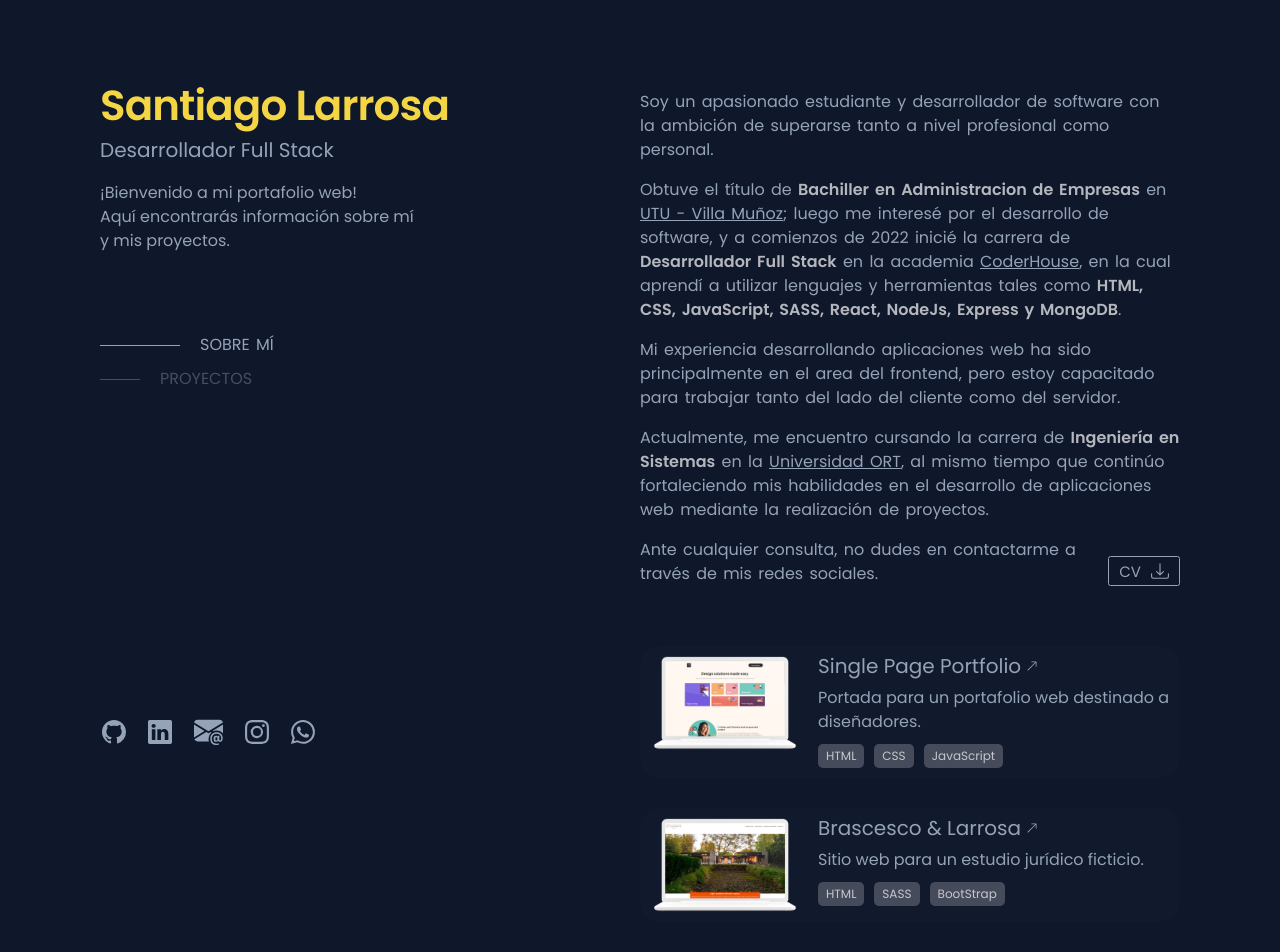
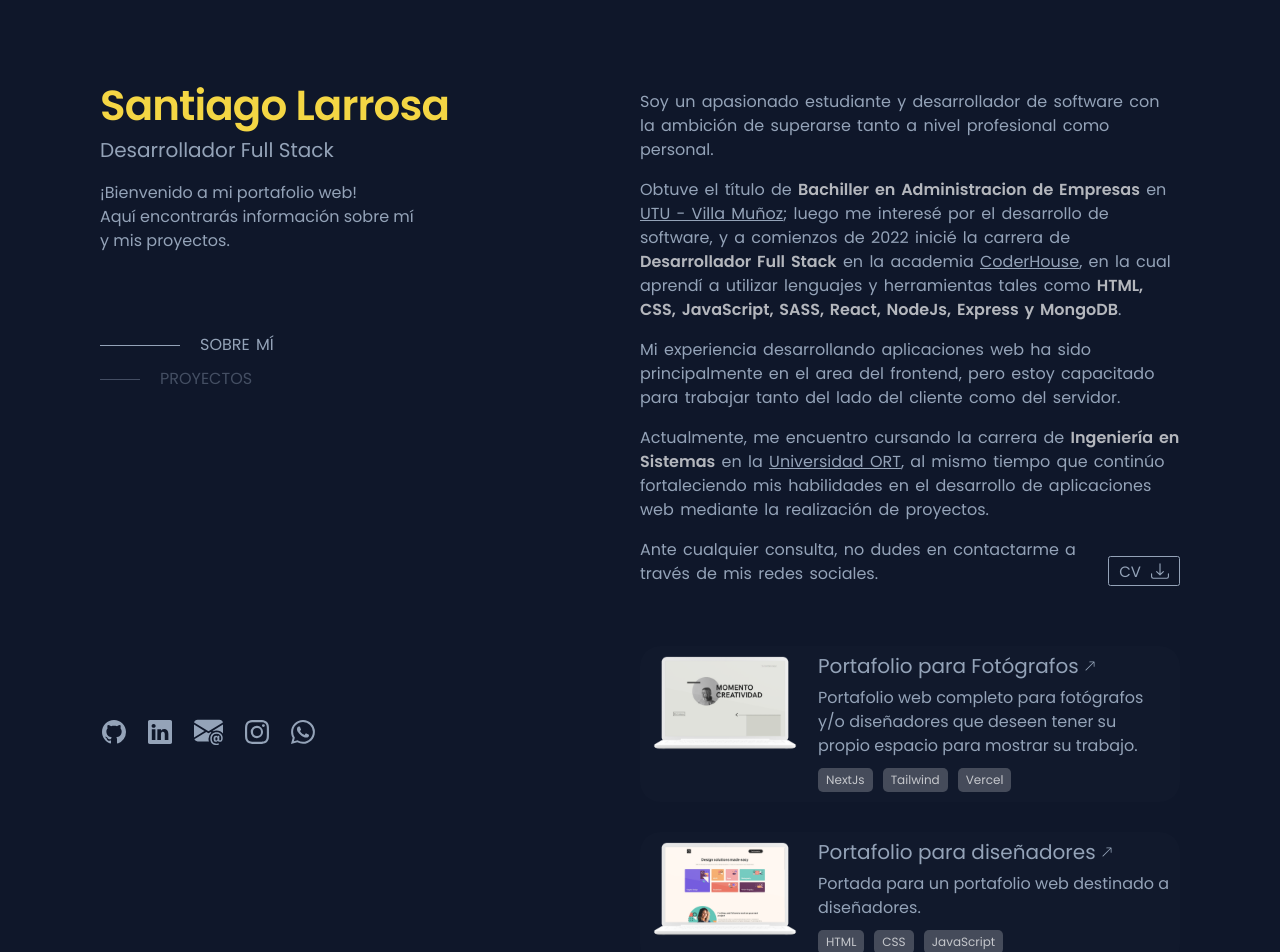
Before and after one commit to Dev-Santi/my_portfolio, a Next.js app: page / in a window 1280 px wide. Shown: the top 952 px of the page. Built offline with nearby package versions, Linux system fonts and the light colour scheme.

Commit message:
added new project

```diff
--- a/src/projects.js
+++ b/src/projects.js
@@ -1,7 +1,18 @@
 export default [
   {
+    id: "0",
+    title: "Portafolio para Fotógrafos",
+    description:
+      "Portafolio web completo para fotógrafos y/o diseñadores que deseen tener su propio espacio para mostrar su trabajo.",
+    img: "/card_imgs/portfolio_photo.png",
+    alt: "Ilustración de cómo se ve el sitio web en una notebook.",
+    tools: ["NextJs", "Tailwind", "Vercel"],
+    github: "https://github.com/Dev-Santi/photographer_portfolio",
+    website: "https://photographer-portfolio-smoky.vercel.app/",
+  },
+  {
     id: "1",
-    title: "Single Page Portfolio",
+    title: "Portafolio para diseñadores",
     description: "Portada para un portafolio web destinado a diseñadores.",
     img: "/card_imgs/portfolio.png",
     alt: "Ilustración de cómo se ve el sitio web en una notebook.",
```
Also changed, not shown: public/card_imgs/portfolio_photo.png (added).
